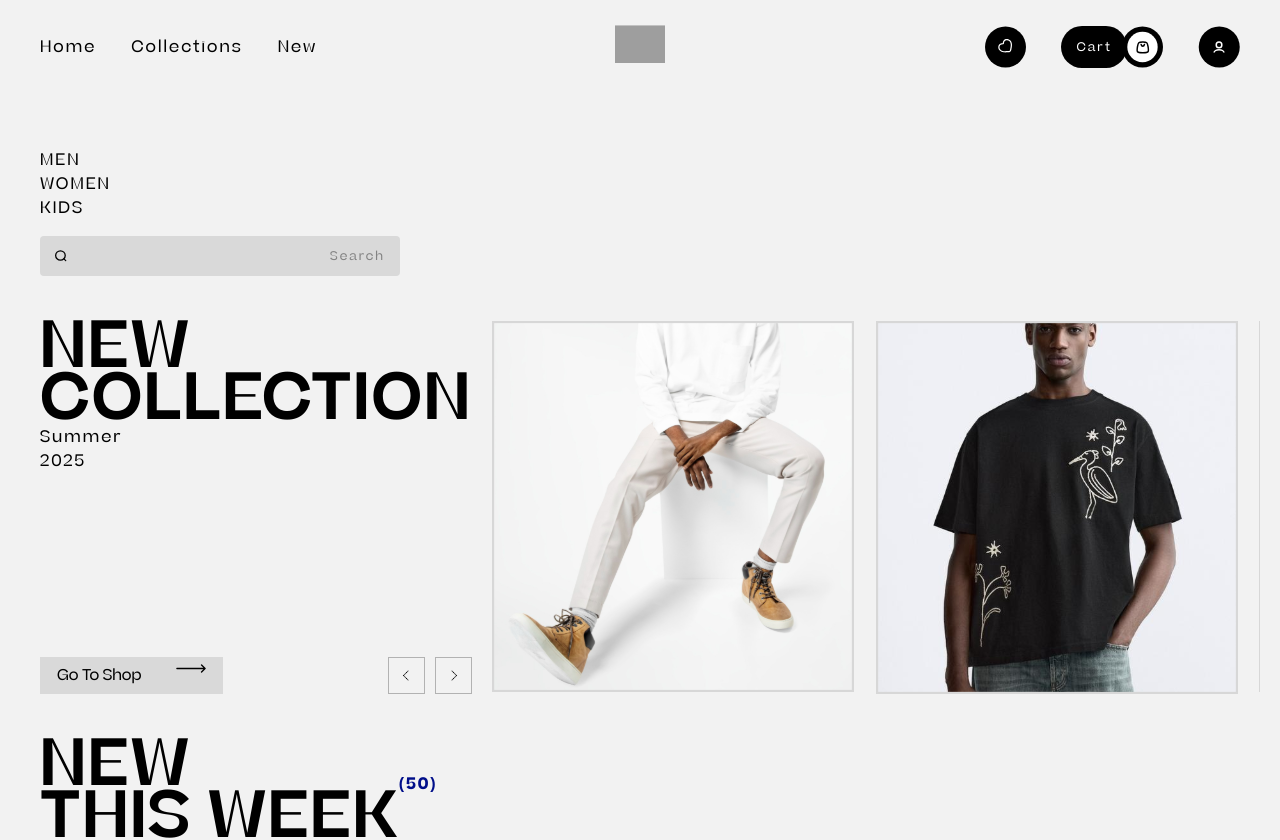
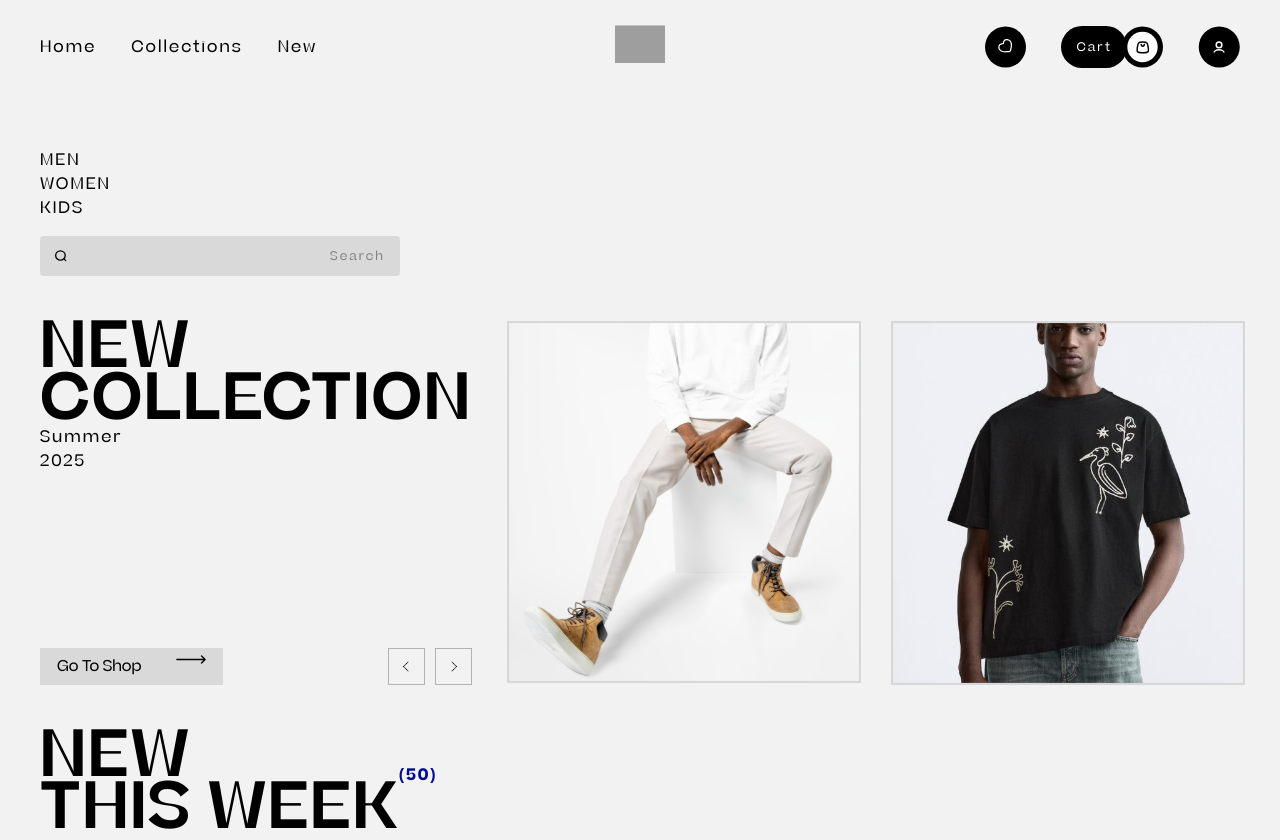
Before and after one commit to julio2116/loja, a React (Vite) app in the folder front/: page / in a window 1280 px wide. Shown: the top 840 px of the page. Built offline with nearby package versions, Linux system fonts and the light colour scheme; grey boxes are pictures that could not be loaded.

Commit message:
Correcoes na identificacao unica de cada componente

```diff
--- a/front/src/components/Card.jsx
+++ b/front/src/components/Card.jsx
@@ -1,19 +1,27 @@
-const Card = ({img, details, inline}) => {
+const Card = ({ img, details, inline }) => {
     return (
         <>
-      <div className={`tracking-normal min-w-[45%] ${inline ? "lg:min-w-[47.15%]" : "lg:w-[30.66%]"}`}>
+            <div
+                className={`tracking-normal min-w-[45%] ${
+                    inline ? "lg:min-w-[46%] mx-[2%]" : "lg:min-w-[30.33%] mx-[1.5%]"
+                }`}
+            >
+                <div>
                     <img className="w-[100%]" src={img} alt="" />
-        {details &&
+                </div>
+                {details && (
                     <>
-        <span className="text-[10px] lg:text-[15px] text-[#00000066]">cotton T Shirt</span>
+                        <span className="text-[10px] lg:text-[15px] text-[#00000066]">
+                            cotton T Shirt
+                        </span>
                         <div className="text-[12px] lg:text-[18px] font-semibold flex justify-between">
                             <span>Full Sleeve Zipper</span>
                             <span>$ 199</span>
                         </div>
                     </>
-        }
+                )}
             </div>
         </>
     );
 };
-export default Card
+export default Card;
--- a/front/src/components/Collection.jsx
+++ b/front/src/components/Collection.jsx
@@ -21,6 +21,7 @@ const Collection = ({
   inline = false,
   cardDetails,
   align,
+  id
 }) => {
   const desktop = useMediaQuery("(min-width: 1024px)");
   const newTitle = formatText(title.text, splitTitle);
@@ -71,7 +72,7 @@ const Collection = ({
                   <img className="lg:w-[30px]" src={button.img} alt="" />
                 )}
               </button>
-              <NextItems onClick={setClick} limit={limit} click={click} id={1} />
+              <NextItems onClick={setClick} limit={limit} click={click} id={id} />
             </div>
           )}
         </div>
@@ -87,9 +88,9 @@ const Collection = ({
             )}
           </div>
         )}
-        <Gallery details={cardDetails} inline={inline} click={click} onLimit={setLimit}/>
+        <Gallery details={cardDetails} inline={inline} click={click} onLimit={setLimit} id={id}/>
         {!childrenbefore && children}
-        {!button && desktop && <NextItems align={align} onClick={setClick} click={click} limit={limit} id={2}/>}
+        {!button && desktop && <NextItems align={align} onClick={setClick} click={click} limit={limit} id={id}/>}
 
         {button && !desktop && (
           <button
--- a/front/src/components/Gallery.jsx
+++ b/front/src/components/Gallery.jsx
@@ -4,9 +4,10 @@ import f2 from "../public/imagens-temp/f2.svg";
 import Card from "./Card";
 import { useMediaQuery } from "usehooks-ts";
 
-const Gallery = ({ details, inline, click, onLimit }) => {
-  const gallery = document.querySelector("#gallery");
+const Gallery = ({ details, inline, click, onLimit, id }) => {
+  const gallery = document.querySelector(`#gallery-${id}`);
   const gallerySize = gallery?.offsetWidth;
+  console.log(gallerySize)
   const desloc = click * gallerySize;
   const array = [f1, f2, f1, f2, f1, f2, f1, f2]
 
@@ -15,7 +16,7 @@ const Gallery = ({ details, inline, click, onLimit }) => {
   },[onLimit, array.length])
 
   const desktop = useMediaQuery("(min-width: 1024px)");
-  const desktopClasses = "flex gap-[2.8%] transition-transform duration-500 ease-in-out transform";
+  const desktopClasses = "flex justify-around transition-transform duration-500 ease-in-out transform";
   const mobileClasses = "flex gap-[8px] overflow-auto scroll-hidden";
   const myClasses = desktop ? desktopClasses : mobileClasses;
 
@@ -24,7 +25,7 @@ const Gallery = ({ details, inline, click, onLimit }) => {
       <div className="lg:min-w-[64%] overflow-hidden">
         <div
           className={myClasses}
-          id="gallery"
+          id={`gallery-${id}`}
           style={{ transform: `translateX(${desloc}px)` }}
         >
           {array.map((item, index) => (
--- a/front/src/components/NextItems.jsx
+++ b/front/src/components/NextItems.jsx
@@ -13,8 +13,7 @@ const NextItems = ({ align, onClick, click, limit, id }) => {
         b += n;
         const buttonPrev = document.querySelector(`#prev-${id}`);
         const buttonNext = document.querySelector(`#next-${id}`);
-        console.log(b);
-        console.log(-limit.max);
+
         if (b <= -limit.max) {
             buttonNext.setAttribute("disabled", "true");
             return;
--- a/front/src/paginas/HomePage.jsx
+++ b/front/src/paginas/HomePage.jsx
@@ -28,6 +28,7 @@ const HomePage = () => {
         }}
         splitTitle={"firstword"}
         inline={true}
+        id={1}
       />
       <Collection
         title={{ text: "new this week", letterCase: "uppercase" }}
@@ -37,6 +38,7 @@ const HomePage = () => {
         splitTitle={"firstword"}
         cardDetails={true}
         align={true}
+        id={2}
       />
       <Collection
         childrenbefore={true}
@@ -46,6 +48,7 @@ const HomePage = () => {
         }}
         splitTitle={"allwords"}
         align={true}
+        id={3}
       >
         <Filter />
       </Collection>
```
Lines whose indentation alone changed are shown as unchanged.
